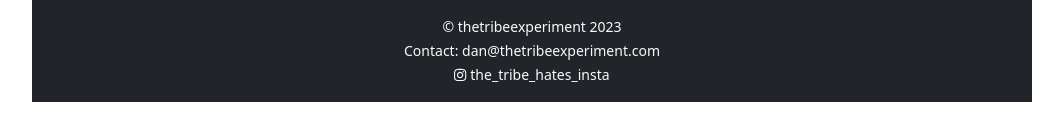
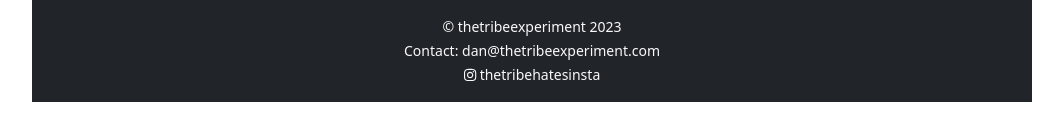
Before and after one commit to dantrovato/the-tribe-react18, a React (Vite) app: page / in a window 1280 px wide. Shown: the part 1701-1832 px from the top of the page, without its empty margins (108-1171 px from the left). Built offline with nearby package versions, Linux system fonts and the light colour scheme.

Commit message:
update new insta in footer

```diff
--- a/src/components/Footer.tsx
+++ b/src/components/Footer.tsx
@@ -18,12 +18,12 @@ export const Footer = () => {
             </a>{" "}
             <br />
             <a
-              href="https://www.instagram.com/the_tribe_hates_insta"
+              href="https://www.instagram.com/thetribehatesinsta"
               target="_blank"
               rel="noopener noreferrer"
               style={{ color: "inherit", textDecoration: "none" }} // Add inline style
             >
-              <FontAwesomeIcon icon={faInstagram} /> the_tribe_hates_insta
+              <FontAwesomeIcon icon={faInstagram} /> thetribehatesinsta
             </a>
           </small>
         </p>
```
